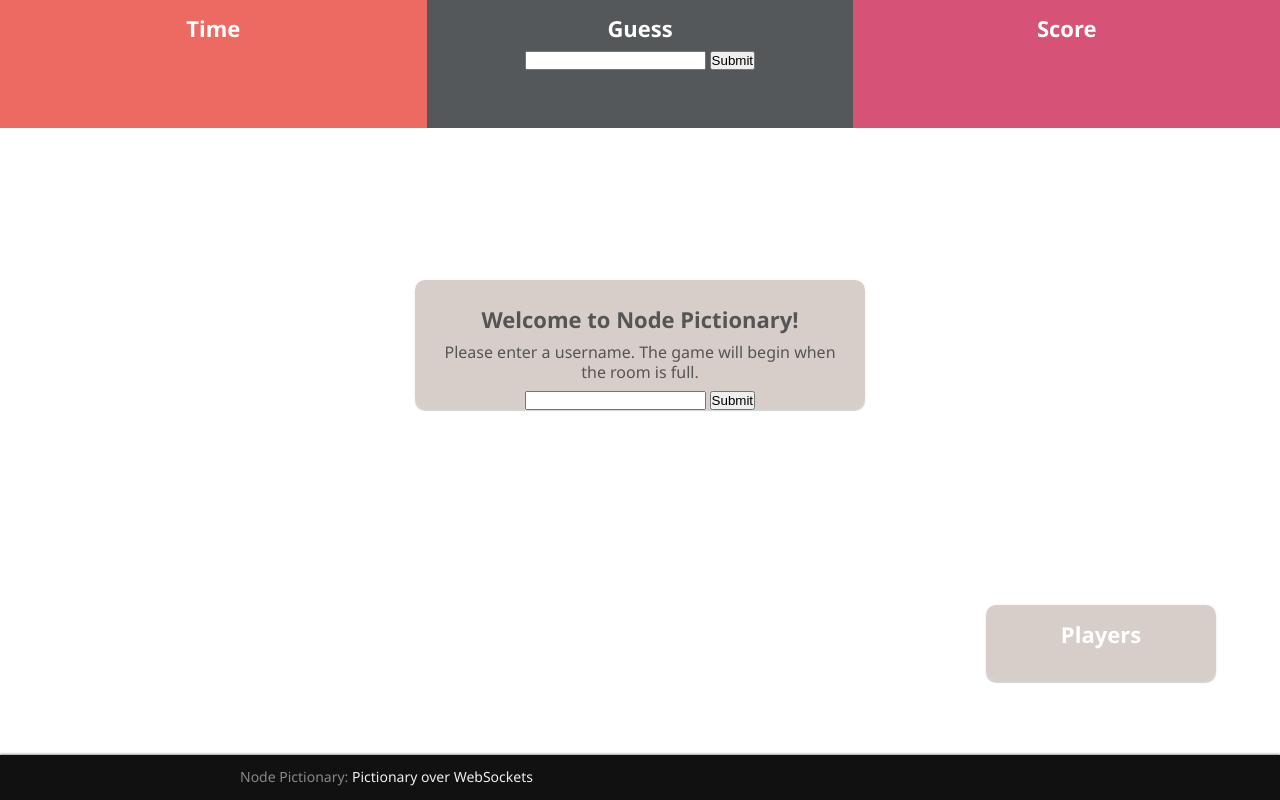
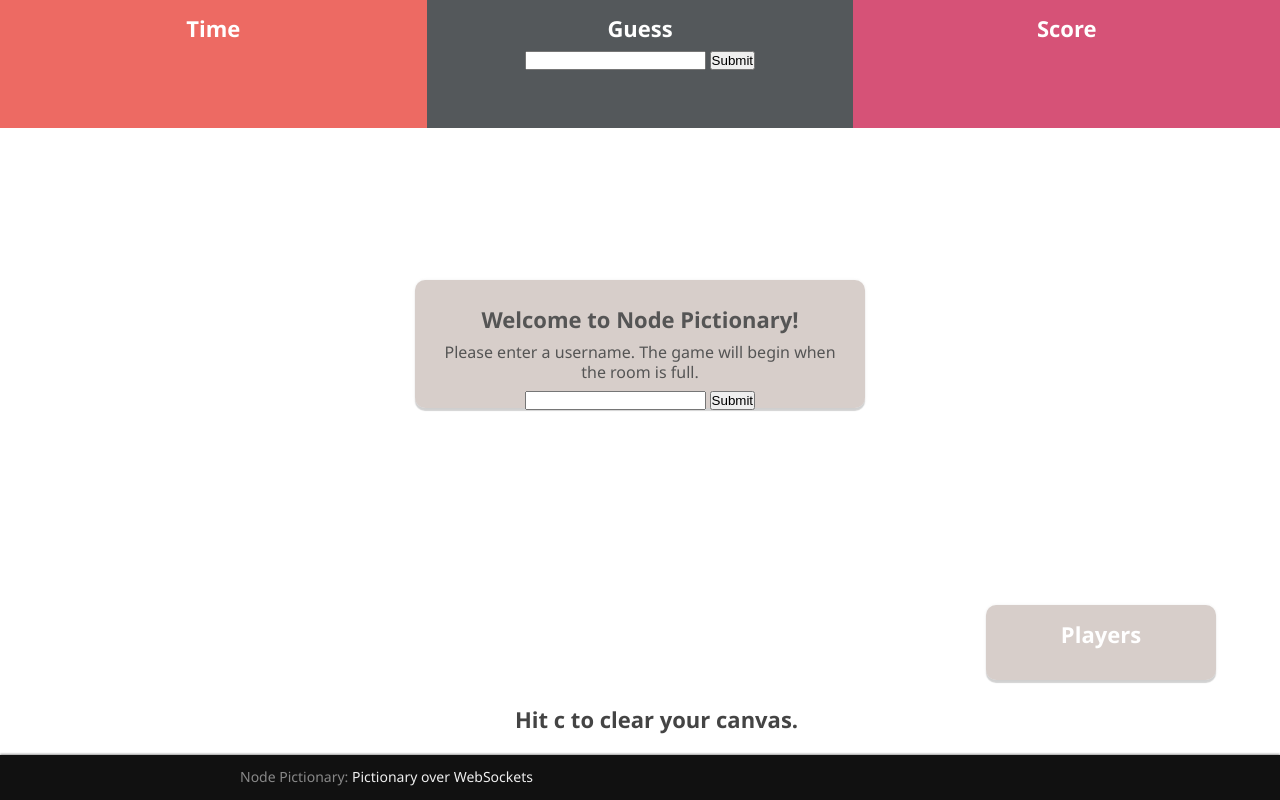
Before and after one commit to mitchswaldman/node-pictionary, a website: page public/index.html in a window 1280 px wide. Drawn offline with nearby package versions, Linux system fonts and the light colour scheme; no server answers.

Commit message:
Fix clear instructions styles.

```diff
--- a/public/assets/css/styles.css
+++ b/public/assets/css/styles.css
@@ -149,10 +149,11 @@ h3{
 
 #clearInstruction {
     position: fixed;
-    width: 100px;
-    height: 10px;
-    bottom: 0%;
+    width: 300px;
+    height: 15px;
+    bottom: 10%;
     left: 50%;
+    margin-left: -125px;
 }
 
 #cursors{
```
